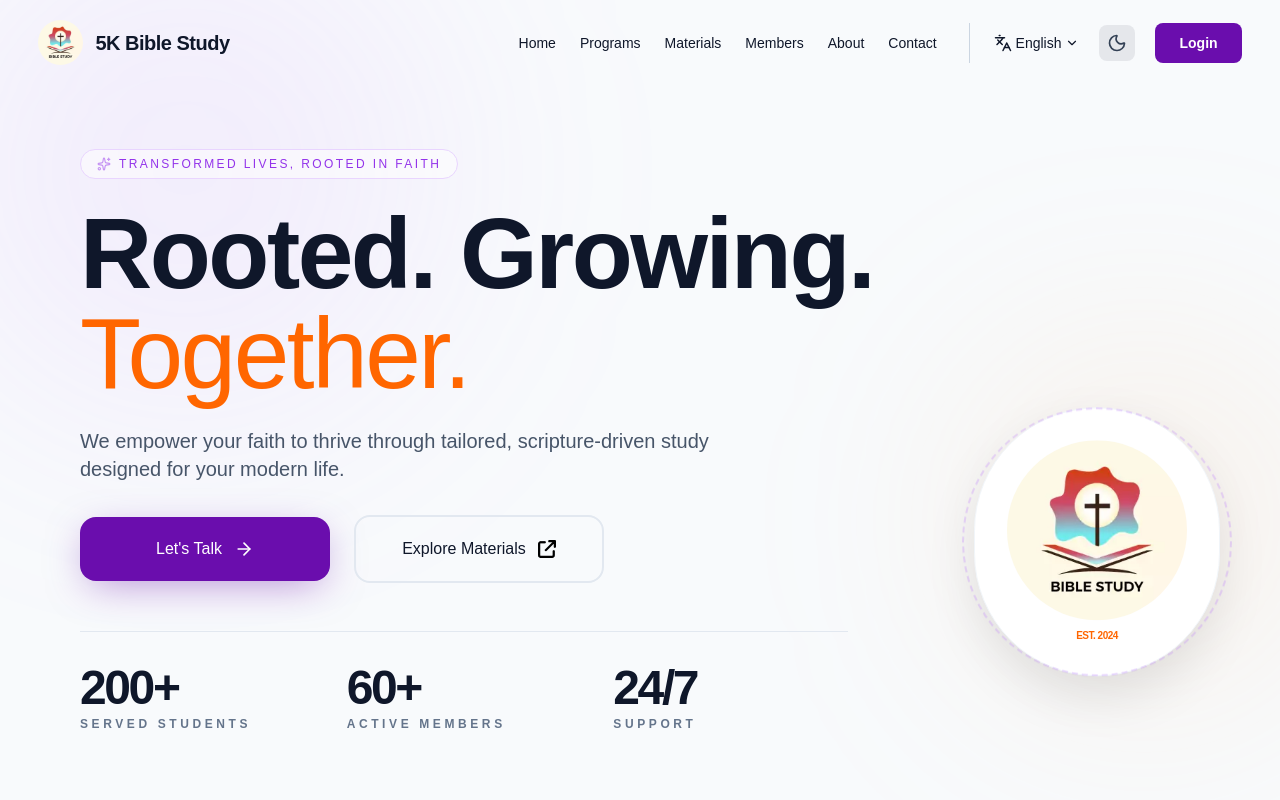
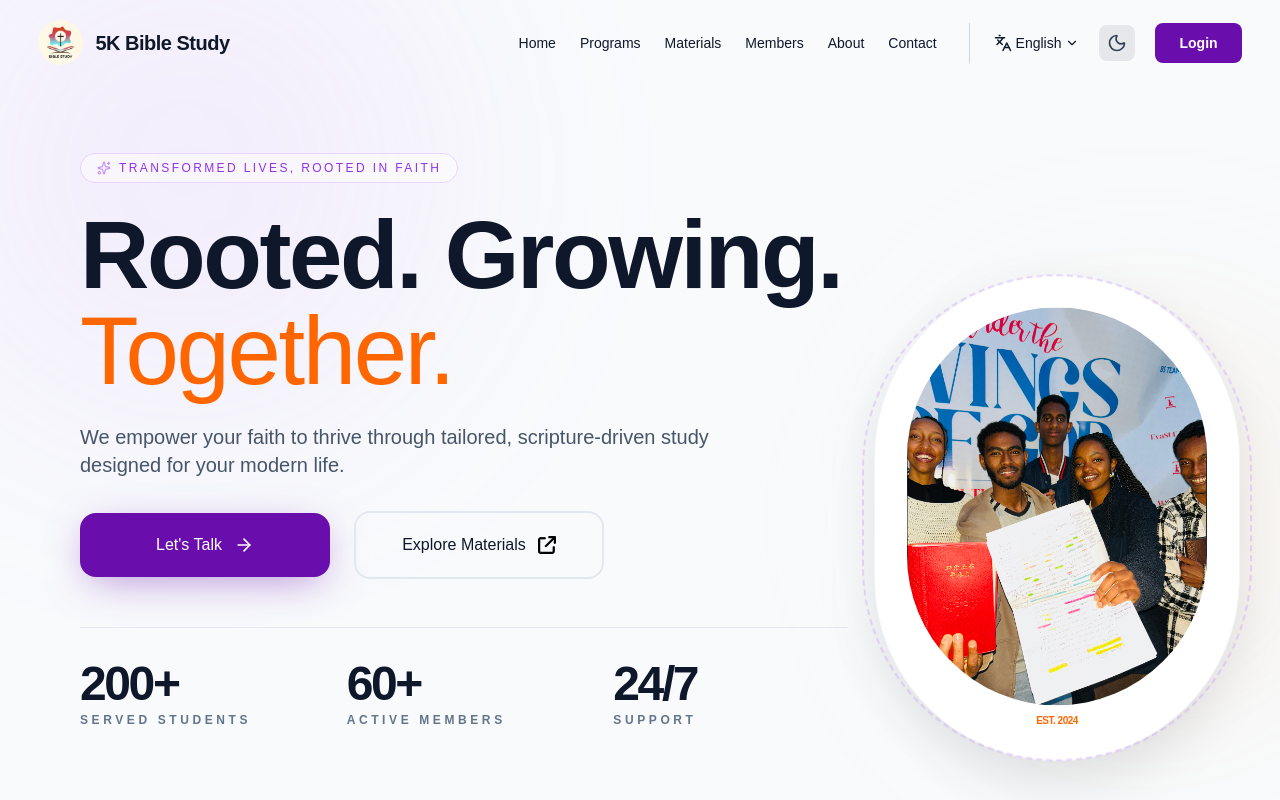
Before and after one commit to mr-Ayalk/5K-Bible-Study-Team-app, a Next.js app in the folder landing_page/: page / in a window 1280 px wide. Shown: the top 800 px of the page. Built offline with nearby package versions, Linux system fonts and the light colour scheme.

Commit message:
hero section updated

```diff
--- a/landing_page/src/sections/Hero.tsx
+++ b/landing_page/src/sections/Hero.tsx
@@ -8,7 +8,7 @@ import { motion } from "framer-motion";
 import Navbar from "./Navbar";
 import arrowatangle from "../assets/images/arrowatangle.png";
 // Ensure this path matches your file structure for the Bible Study logo
-import bibleLogo from "../assets/images/bible_logo.png";
+import bibleLogo from "../assets/images/bs_banner.png";
 
 export default function Hero() {
     const [theme, setTheme] = useState("light");
@@ -48,7 +48,7 @@ export default function Hero() {
                         initial={{ opacity: 0, x: -20 }}
                         animate={{ opacity: 1, x: 0 }}
                         transition={{ duration: 0.8 }}
-                        className="text-5xl sm:text-7xl md:text-8xl lg:text-[100px] font-extrabold font-poppins tracking-tight text-slate-900 dark:text-white"
+                        className="text-5xl sm:text-7xl md:text-8xl  font-extrabold font-poppins tracking-tight text-slate-900 dark:text-white"
                     >
                         Rooted. Growing. <br />
                         <span className="text-[#FF6600]">Together.</span>
@@ -81,7 +81,7 @@ export default function Hero() {
                         </button>
                     </Link>
 
-                    <Link href="#portfolio" className="w-full sm:w-auto">
+                    <Link href="/Materials" className="w-full sm:w-auto">
                         <button className="flex items-center justify-center space-x-3 text-slate-900 dark:text-white text-base font-bold px-10 py-5 w-full sm:w-[250px] rounded-2xl border-2 border-slate-200 dark:border-white/10 hover:bg-slate-200/50 dark:hover:bg-white/5 transition-all transition-duration-300">
                             <span>Explore Materials</span>
                             <Image
@@ -113,7 +113,7 @@ export default function Hero() {
 
                 {/* 3. THE FLOATING LOGO BADGE (Stays in its fixed position) ..*/}
                 <motion.div
-                    className="absolute top-1/2 right-12 hidden xl:block -translate-y-1/2"
+                    className="absolute top-1/3 right-7 hidden xl:block -translate-y-1/2"
                     initial={{ scale: 0, rotate: -45 }}
                     animate={{ scale: 1, rotate: 0 }}
                     transition={{
@@ -139,8 +139,8 @@ export default function Hero() {
                                 <Image
                                     src={bibleLogo}
                                     alt="Bible Study Logo"
-                                    width={180}
-                                    height={180}
+                                    width={300}
+                                    height={220}
                                     className="mb-2 rounded-full"
                                 />
                                 <span className="text-[10px] font-black uppercase tracking-tighter text-[#FF6600]">
```
Also changed, not shown: landing_page/src/assets/images/bs_banner.png (added).
